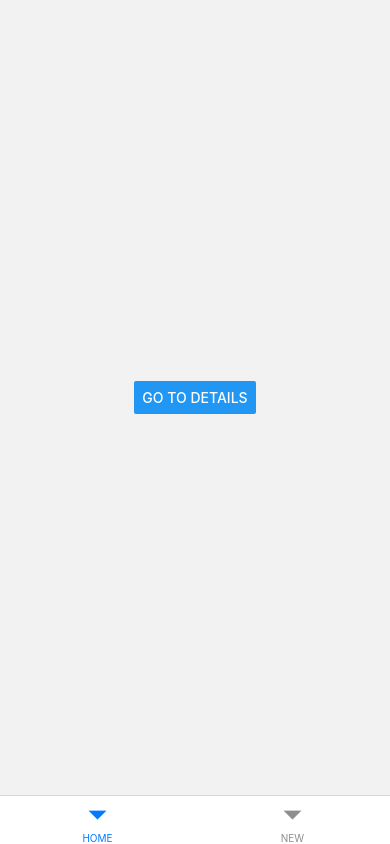
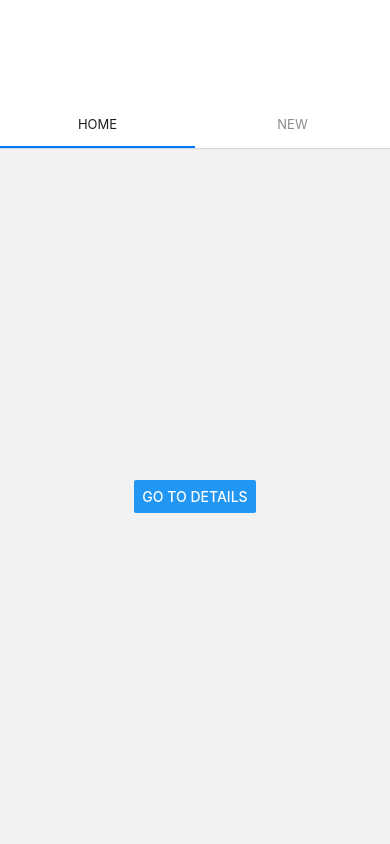
Before and after one commit to hukuryo/React-Native-MemoApp, a React Native app: screen /Home in a window 390 px wide. Built offline with nearby package versions, Linux system fonts and the light colour scheme.

Commit message:
様々なTabを試してみました

```diff
--- a/App.jsx
+++ b/App.jsx
@@ -4,9 +4,11 @@ import { HomeScreen } from "./screens/HomeScreen";
 import { DetailScreen } from "./screens/DetailScreen";
 import { NewMemoScreen } from "./screens/NewMemoScreen";
 import { createStackNavigator } from "@react-navigation/stack";
+import { createMaterialTopTabNavigator } from "@react-navigation/material-top-tabs";
+
+const Tab = createMaterialTopTabNavigator();
 
 const Stack = createStackNavigator();
-const Tab = createBottomTabNavigator();
 
 const MemoStack = () => {
   return (
@@ -24,7 +26,12 @@ const MemoStack = () => {
 export default function App() {
   return (
     <NavigationContainer>
-      <Tab.Navigator>
+      <Tab.Navigator
+        screenOptions={{
+          tabBarItemStyle: { width: 100 },
+          tabBarItemStyle: { marginTop: 100 },
+        }}
+      >
         <Tab.Screen
           name="HomeTab"
           component={MemoStack}
--- a/package.json
+++ b/package.json
@@ -11,6 +11,8 @@
   "dependencies": {
     "@react-navigation/bottom-tabs": "^6.5.9",
     "@react-navigation/drawer": "^6.6.4",
+    "@react-navigation/material-bottom-tabs": "^6.2.18",
+    "@react-navigation/material-top-tabs": "^6.6.5",
     "@react-navigation/native": "^6.1.8",
     "@react-navigation/native-stack": "^6.9.14",
     "@react-navigation/stack": "^6.3.18",
@@ -19,6 +21,9 @@
     "react": "18.2.0",
     "react-native": "0.72.5",
     "react-native-gesture-handler": "~2.12.0",
+    "react-native-paper": "^5.11.0",
+    "react-native-tab-view": "^3.5.2",
+    "react-native-vector-icons": "^10.0.0",
     "tailwind-rn": "^4.2.0"
   },
   "devDependencies": {
```
Also changed, not shown: 1 other file (tests, documents, lock files or other folders).
